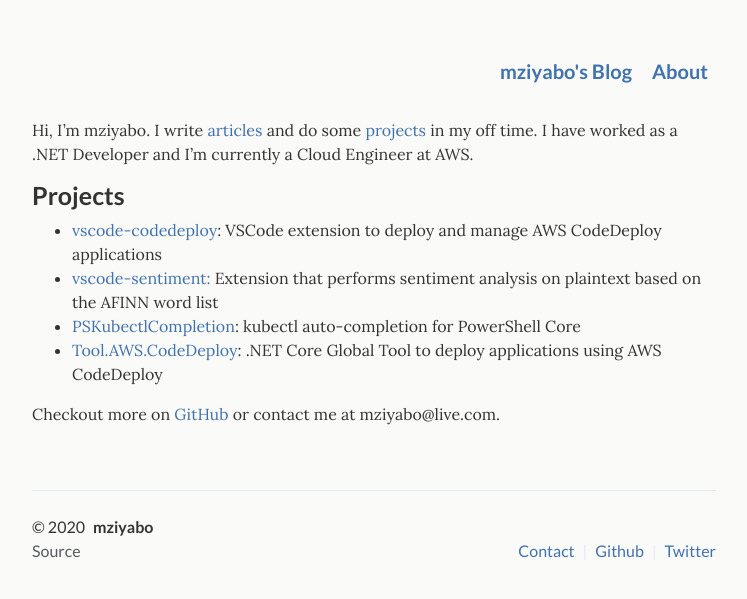
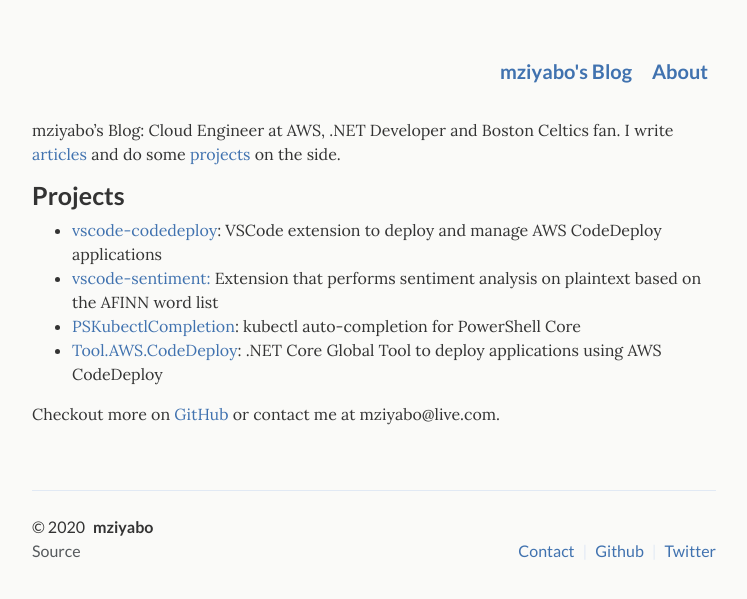
Before and after one commit to mziyabo/mziyabo.github.io, a Jekyll site: the page built from _pages/about.md, in a window 1280 px wide. Shown: the top 599 px of the page, without its empty margins (266-1013 px from the left). Built offline with Jekyll 4.4.1, drawn with Linux system fonts in a browser that asks for light colours; part of the change alters nothing that is shown.

Commit message:
tweak: updated about content

```diff
--- a/_pages/about.md
+++ b/_pages/about.md
@@ -1,8 +1,8 @@
 ---
 layout: default
-title: About
+title:
 subtitle:
-desc: About
+desc: About mziyabo
 permalink: /about/
 ---
 
@@ -17,7 +17,7 @@ permalink: /about/
 </figure> -->
 {:/}
 
-Hi, I'm mziyabo. I write [articles](/articles) and do some [projects](#Projects) in my off time. I have worked as a .NET Developer and I'm currently a Cloud Engineer at AWS.
+mziyabo's Blog: Cloud Engineer at AWS, .NET Developer and Boston Celtics fan. I write [articles](/articles) and do some [projects](#Projects) on the side.
 
 
 ### Projects
```
